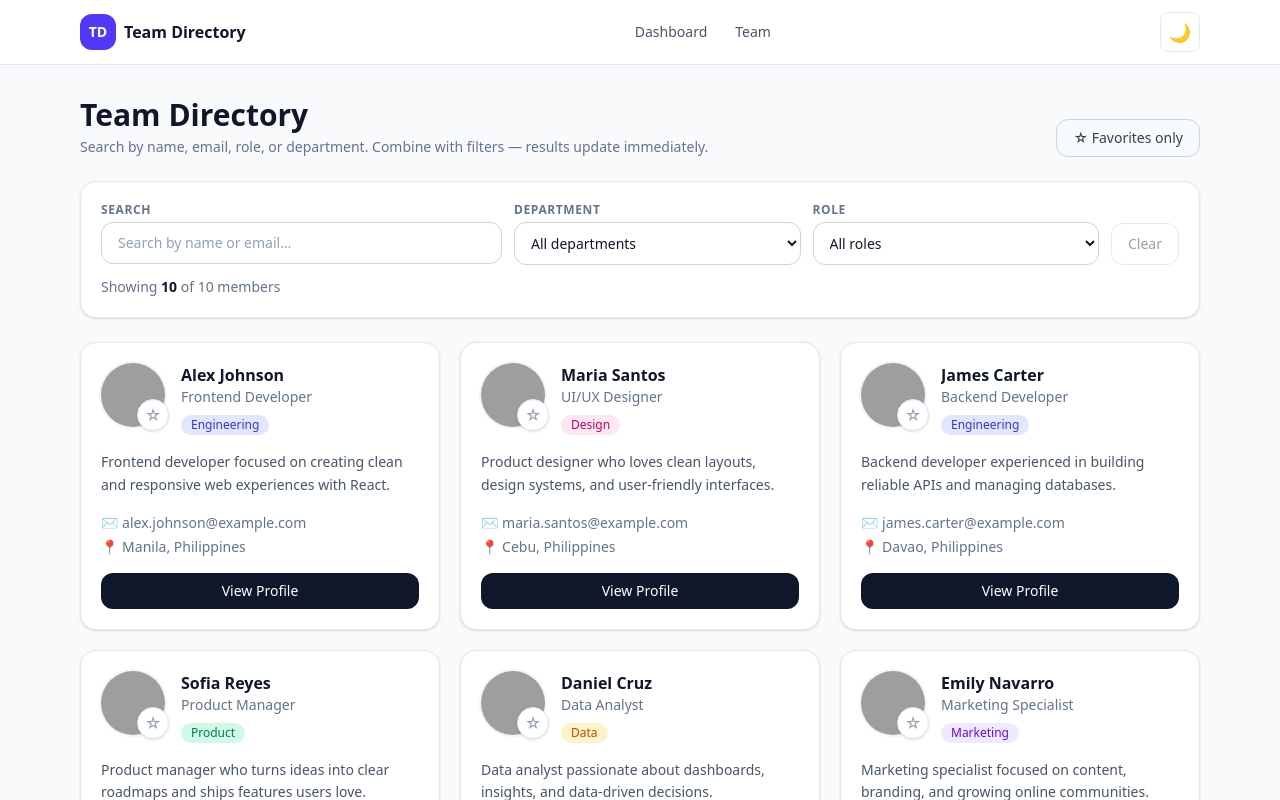
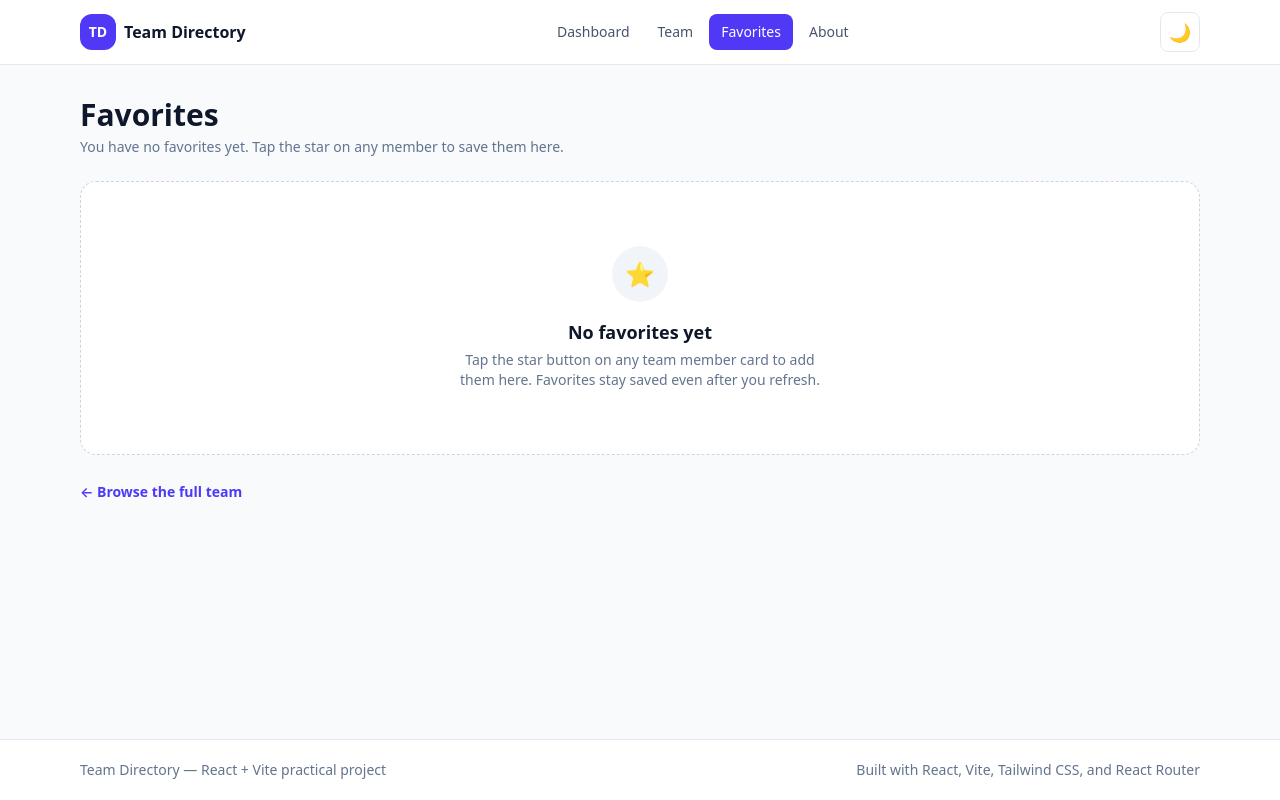
Before and after one commit to Sauce2882/Filoteo_Practical, a React (Vite) app: page /favorites in a window 1280 px wide. Shown: the top 800 px of the page. Built offline with nearby package versions, Linux system fonts and the light colour scheme; grey boxes are pictures that could not be loaded.

Commit message:
feat: add favorites page

```diff
--- a/src/App.jsx
+++ b/src/App.jsx
@@ -1,6 +1,8 @@
 import { Route, Routes } from "react-router-dom";
 import Layout from "./components/Layout.jsx";
+import About from "./pages/About.jsx";
 import Dashboard from "./pages/Dashboard.jsx";
+import Favorites from "./pages/Favorites.jsx";
 import TeamDirectory from "./pages/TeamDirectory.jsx";
 import UserProfile from "./pages/UserProfile.jsx";
 
@@ -11,6 +13,8 @@ function App() {
         <Route index element={<Dashboard />} />
         <Route path="team" element={<TeamDirectory />} />
         <Route path="team/:id" element={<UserProfile />} />
+        <Route path="favorites" element={<Favorites />} />
+        <Route path="about" element={<About />} />
         <Route path="*" element={<TeamDirectory />} />
       </Route>
     </Routes>
--- a/src/components/Navbar.jsx
+++ b/src/components/Navbar.jsx
@@ -1,5 +1,6 @@
 import { useState } from "react";
 import { Link, NavLink } from "react-router-dom";
+import useFavorites from "../hooks/useFavorites.js";
 import useTheme from "../hooks/useTheme.js";
 
 function navLinkClass({ isActive }) {
@@ -13,6 +14,7 @@ function navLinkClass({ isActive }) {
 export default function Navbar() {
   const [open, setOpen] = useState(false);
   const { isDark, toggleTheme } = useTheme();
+  const { favoriteCount } = useFavorites();
 
   return (
     <header className="sticky top-0 z-40 border-b border-slate-200 bg-white/90 backdrop-blur dark:border-slate-800 dark:bg-slate-950/90">
@@ -30,6 +32,12 @@ export default function Navbar() {
           </NavLink>
           <NavLink to="/team" className={navLinkClass}>
             Team
+          </NavLink>
+          <NavLink to="/favorites" className={navLinkClass}>
+            Favorites{favoriteCount > 0 ? ` (${favoriteCount})` : ""}
+          </NavLink>
+          <NavLink to="/about" className={navLinkClass}>
+            About
           </NavLink>
         </nav>
 
@@ -65,6 +73,12 @@ export default function Navbar() {
             <NavLink to="/team" className={navLinkClass} onClick={() => setOpen(false)}>
               Team
             </NavLink>
+            <NavLink to="/favorites" className={navLinkClass} onClick={() => setOpen(false)}>
+              Favorites{favoriteCount > 0 ? ` (${favoriteCount})` : ""}
+            </NavLink>
+            <NavLink to="/about" className={navLinkClass} onClick={() => setOpen(false)}>
+              About
+            </NavLink>
           </div>
         </nav>
       )}
--- /dev/null
+++ b/src/pages/Favorites.jsx
@@ -0,0 +1,57 @@
+import { Link } from "react-router-dom";
+import EmptyState from "../components/EmptyState.jsx";
+import TeamMemberCard from "../components/TeamMemberCard.jsx";
+import useFavorites from "../hooks/useFavorites.js";
+import { users } from "../data/users.js";
+
+export default function Favorites() {
+  const { favorites, favoriteCount, clearFavorites } = useFavorites();
+  const favoriteUsers = users.filter((user) => favorites.includes(user.id));
+
+  return (
+    <div className="space-y-6">
+      <div className="flex flex-wrap items-end justify-between gap-3">
+        <div>
+          <h1 className="text-2xl font-bold text-slate-900 sm:text-3xl dark:text-white">
+            Favorites
+          </h1>
+          <p className="mt-1 text-sm text-slate-500 dark:text-slate-400">
+            {favoriteCount === 0
+              ? "You have no favorites yet. Tap the star on any member to save them here."
+              : `You have ${favoriteCount} favorite ${favoriteCount === 1 ? "member" : "members"}. Saved in this browser.`}
+          </p>
+        </div>
+        {favoriteCount > 0 ? (
+          <button
+            type="button"
+            onClick={clearFavorites}
+            className="rounded-xl border border-slate-300 px-4 py-2 text-sm font-medium text-slate-700 transition hover:bg-slate-100 dark:border-slate-600 dark:text-slate-200 dark:hover:bg-slate-800"
+          >
+            Clear all
+          </button>
+        ) : null}
+      </div>
+
+      {favoriteUsers.length === 0 ? (
+        <EmptyState
+          icon="⭐"
+          title="No favorites yet"
+          message="Tap the star button on any team member card to add them here. Favorites stay saved even after you refresh."
+        />
+      ) : (
+        <div className="grid gap-5 sm:grid-cols-2 lg:grid-cols-3">
+          {favoriteUsers.map((user) => (
+            <TeamMemberCard key={user.id} user={user} />
+          ))}
+        </div>
+      )}
+
+      <Link
+        to="/team"
+        className="inline-flex items-center text-sm font-semibold text-indigo-600 hover:text-indigo-800 dark:text-indigo-400 dark:hover:text-indigo-300"
+      >
+        ← Browse the full team
+      </Link>
+    </div>
+  );
+}
```
